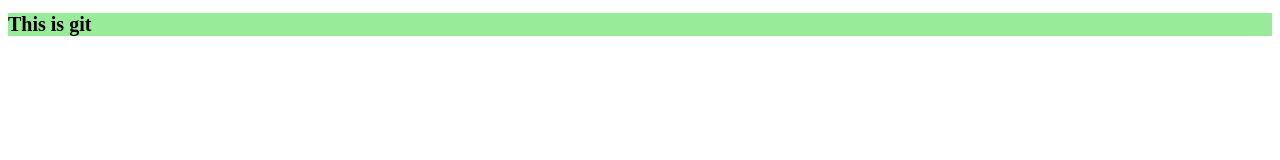
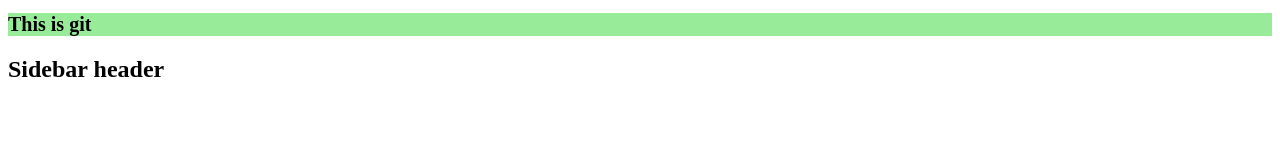
Before and after one commit to S-Kozachuk/git-test, a plain HTML site: page index.html in a window 1280 px wide. Drawn offline with Linux system fonts and the light colour scheme; files that its build step writes are made by us from their sources.

Commit message:
working on sidebar - 01

```diff
--- a/index.html
+++ b/index.html
@@ -8,5 +8,8 @@
 </head>
 <body>
     <h1>This is git</h1>
+    <aside>
+        <h2>Sidebar header</h2>
+    </aside>
 </body>
 </html>
```
